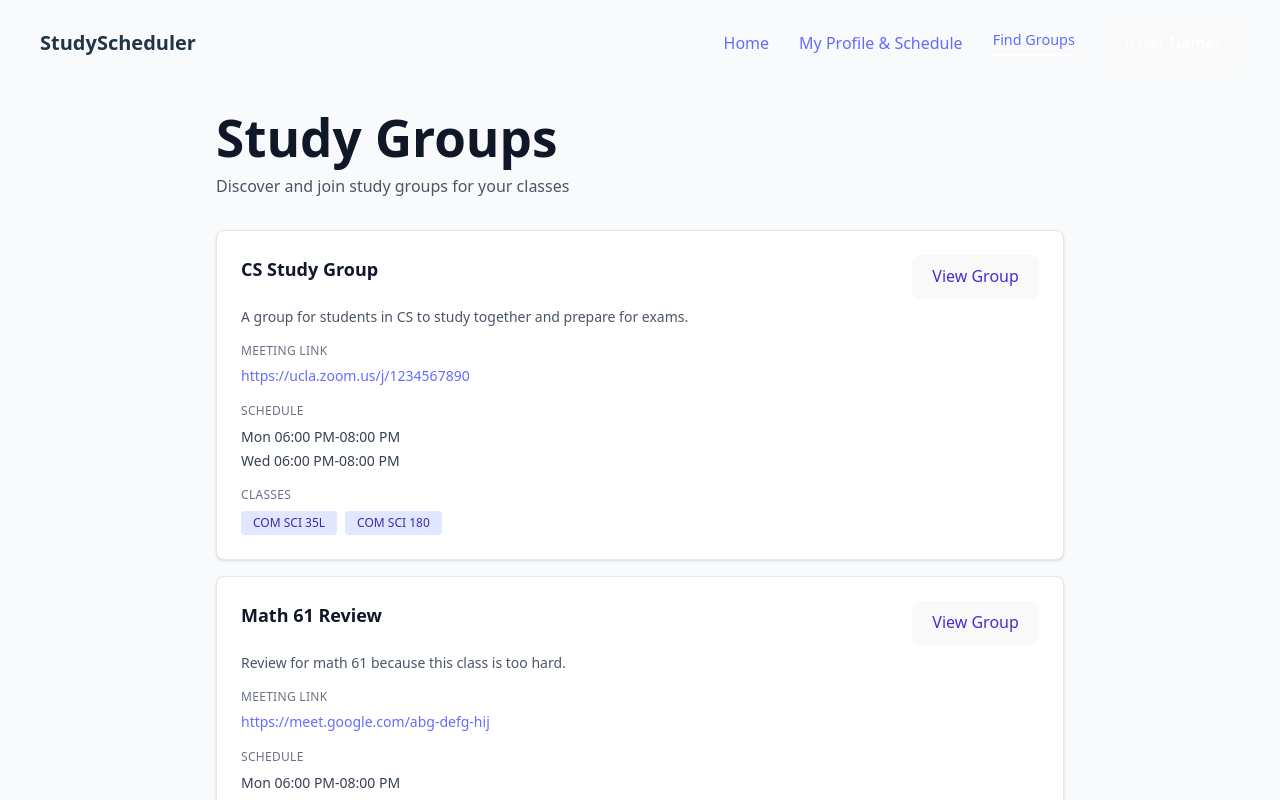
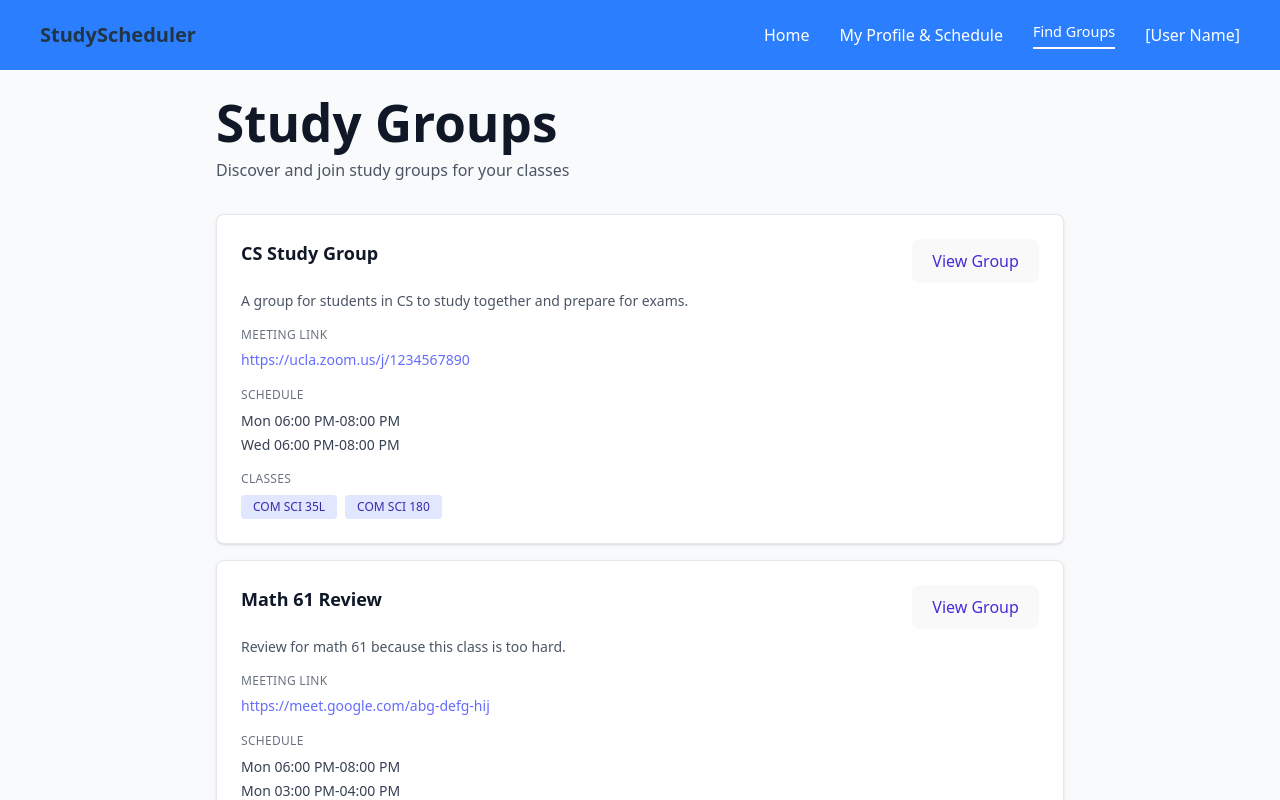
Before and after one commit to ArchitWa/35L-StudyScheduler, a React (Vite) app in the folder client/: page /groups in a window 1280 px wide. Shown: the top 800 px of the page. Built offline with nearby package versions, Linux system fonts and the light colour scheme.

Commit message:
fix navbar

```diff
--- a/client/src/components/navbar.jsx
+++ b/client/src/components/navbar.jsx
@@ -1,17 +1,17 @@
 import { NavLink } from 'react-router-dom';
 
 const Navbar = ({ onToggleLogin }) => {
+    const on_style = "flex items-center gap-[30px] border-b-2 border-white pb-[4px] text-[0.9rem] !text-white";
+    const off_style = "flex items-center gap-[30px] !text-white";
+
     return (
-        <nav className="flex items-center justify-between px-[40px] py-[20px]">
+        <nav className="flex items-center justify-between px-10 py-5 bg-blue-500">
             <div className="text-[1.25rem] font-semibold">StudyScheduler</div>
-            <div className="flex items-center gap-[30px]">
-                <NavLink to="/" className={({ isActive }) => isActive ? "border-b-2 border-white pb-[4px] text-[0.9rem] text-white" : "flex items-center gap-[30px]"}>Home</NavLink>
-                <NavLink to="/profile" className={({ isActive }) => isActive ? "border-b-2 border-white pb-[4px] text-[0.9rem] text-white" : "flex items-center gap-[30px]"}>My Profile & Schedule</NavLink>
-                <NavLink to="/groups" className={({ isActive }) => isActive ? "border-b-2 border-white pb-[4px] text-[0.9rem] text-white" : "flex items-center gap-[30px]"}>Find Groups</NavLink>
-                <button type="button" className="user-toggle" onClick={onToggleLogin}>
-                    <span className="!text-white font-medium user-name">[User Name]</span>
-                    <div className="user-icon"></div>
-                </button>
+            <div className="flex items-center gap-7.5">
+                <NavLink to="/" className={({ isActive }) => isActive ? on_style : off_style}>Home</NavLink>
+                <NavLink to="/profile" className={({ isActive }) => isActive ? on_style : off_style}>My Profile & Schedule</NavLink>
+                <NavLink to="/groups" className={({ isActive }) => isActive ? on_style : off_style}>Find Groups</NavLink>
+                <span className="text-white! font-medium user-name">[User Name]</span>
             </div>
         </nav>
     );
```
